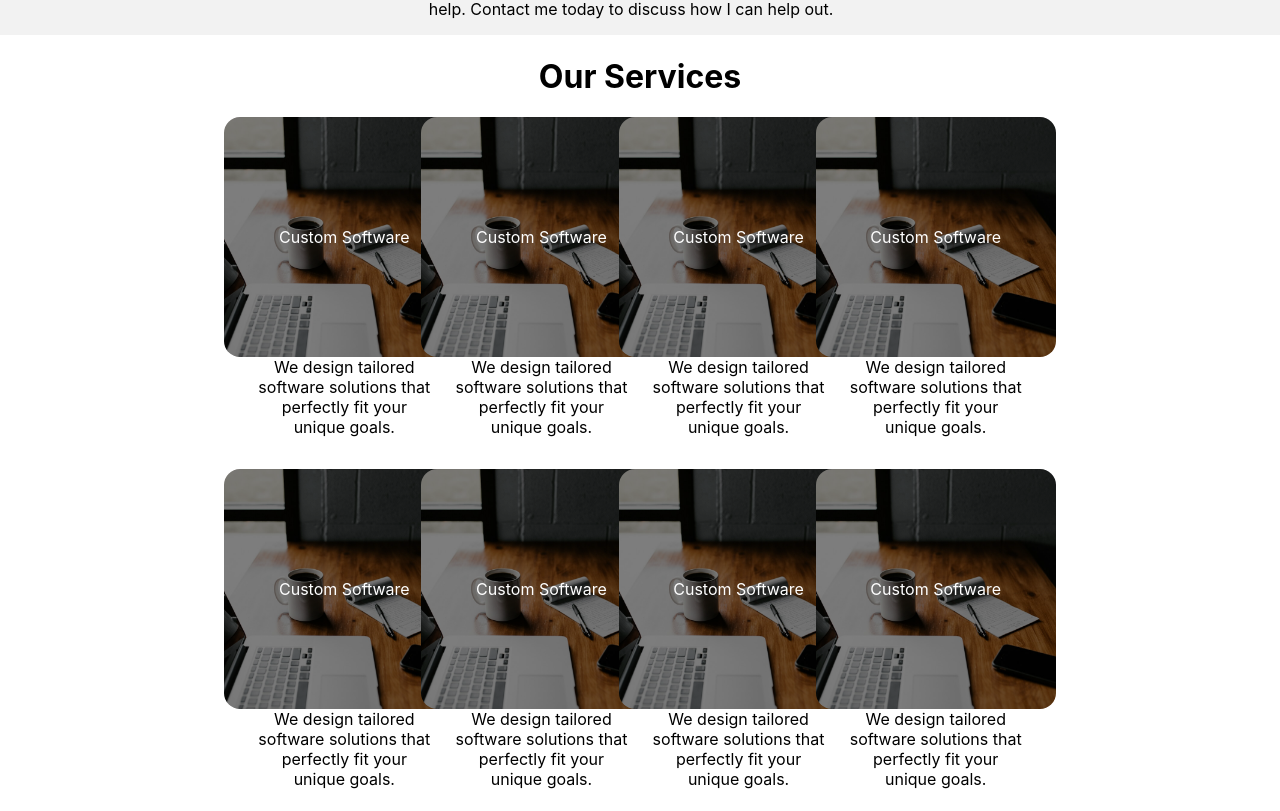
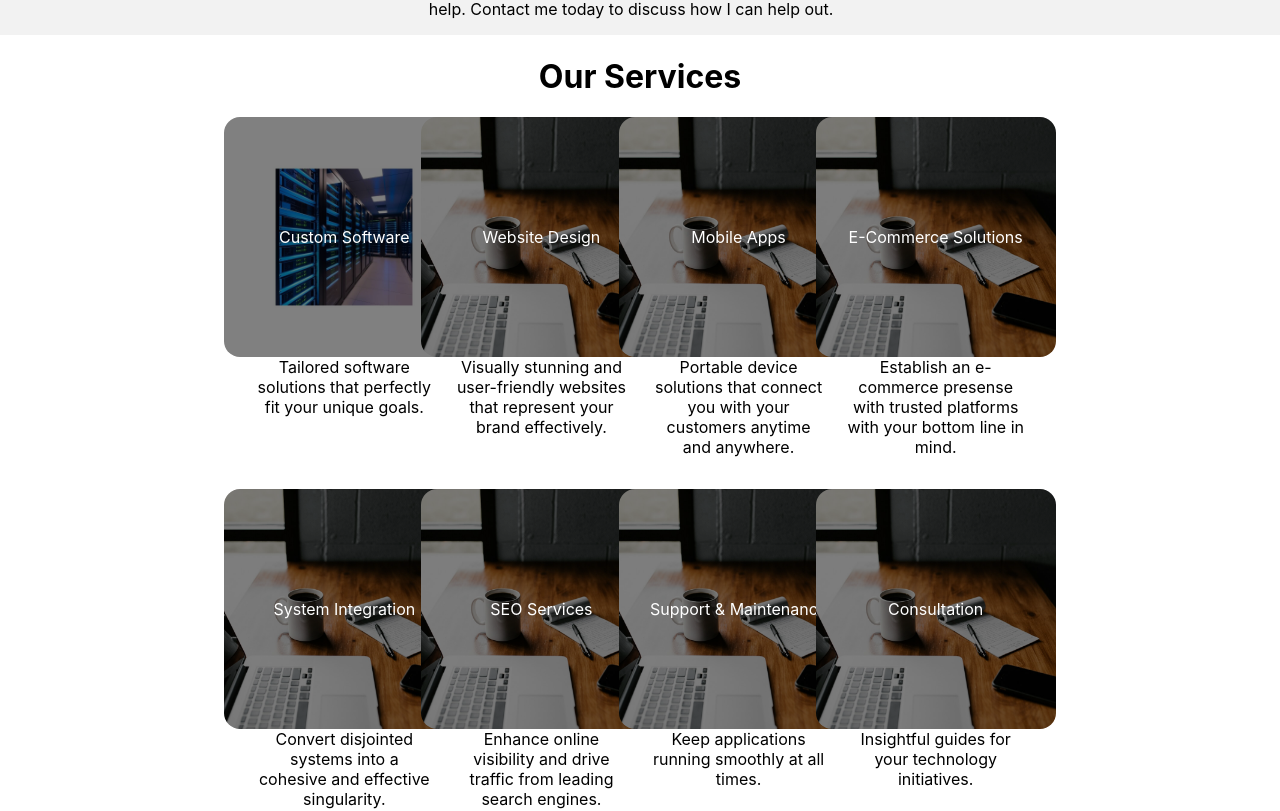
Before and after one commit to FoxOkami/acutefox, a React (Create React App) app: page / in a window 1280 px wide. Shown: the part 1682-2493 px from the top of the page. Built offline with nearby package versions, Linux system fonts and the light colour scheme.

Commit message:
Added custom software image and updated all services descriptions

```diff
--- a/src/App.js
+++ b/src/App.js
@@ -51,63 +51,62 @@ function App() {
         <div className='cards-container'>
           <div className='card'>
             <div className='card-title'>
-              <img className='card-title-image' src='work_image.jpg' />
+              <img className='card-title-image' src='custom_software.jpg' />
               <div className='card-title-text'>Custom Software</div>
             </div>
-            <div className='card-description'>We design tailored software solutions that perfectly fit your unique goals.</div>
+            <div className='card-description'>Tailored software solutions that perfectly fit your unique goals.</div>
           </div>
           <div className='card'>
             <div className='card-title'>
               <img className='card-title-image' src='work_image.jpg' />
-              <div className='card-title-text'>Custom Software</div>
+              <div className='card-title-text'>Website Design</div>
             </div>
-            <div className='card-description'>We design tailored software solutions that perfectly fit your unique goals.</div>
+            <div className='card-description'>Visually stunning and user-friendly websites that represent your brand effectively.</div>
           </div>
           <div className='card'>
             <div className='card-title'>
               <img className='card-title-image' src='work_image.jpg' />
-              <div className='card-title-text'>Custom Software</div>
+              <div className='card-title-text'>Mobile Apps</div>
             </div>
-            <div className='card-description'>We design tailored software solutions that perfectly fit your unique goals.</div>
+            <div className='card-description'>Portable device solutions that connect you with your customers anytime and anywhere.</div>
           </div>
           <div className='card'>
             <div className='card-title'>
               <img className='card-title-image' src='work_image.jpg' />
-              <div className='card-title-text'>Custom Software</div>
+              <div className='card-title-text'>E-Commerce Solutions</div>
             </div>
-            <div className='card-description'>We design tailored software solutions that perfectly fit your unique goals.</div>
+            <div className='card-description'>Establish an e-commerce presense with trusted platforms with your bottom line in mind.</div>
           </div>
           <div className='card'>
             <div className='card-title'>
               <img className='card-title-image' src='work_image.jpg' />
-              <div className='card-title-text'>Custom Software</div>
+              <div className='card-title-text'>System Integration</div>
             </div>
-            <div className='card-description'>We design tailored software solutions that perfectly fit your unique goals.</div>
+            <div className='card-description'>Convert disjointed systems into a cohesive and effective singularity.</div>
           </div>
           <div className='card'>
             <div className='card-title'>
               <img className='card-title-image' src='work_image.jpg' />
-              <div className='card-title-text'>Custom Software</div>
+              <div className='card-title-text'>SEO Services</div>
             </div>
-            <div className='card-description'>We design tailored software solutions that perfectly fit your unique goals.</div>
+            <div className='card-description'>Enhance online visibility and drive traffic from leading search engines.</div>
           </div>
           <div className='card'>
             <div className='card-title'>
               <img className='card-title-image' src='work_image.jpg' />
-              <div className='card-title-text'>Custom Software</div>
+              <div className='card-title-text'>Support & Maintenance</div>
             </div>
-            <div className='card-description'>We design tailored software solutions that perfectly fit your unique goals.</div>
+            <div className='card-description'>Keep applications running smoothly at all times.</div>
           </div>
           <div className='card'>
             <div className='card-title'>
               <img className='card-title-image' src='work_image.jpg' />
-              <div className='card-title-text'>Custom Software</div>
+              <div className='card-title-text'>Consultation</div>
             </div>
-            <div className='card-description'>We design tailored software solutions that perfectly fit your unique goals.</div>
+            <div className='card-description'>Insightful guides for your technology initiatives.</div>
           </div>
         </div>
       </div>
-      {/* <div className='cityscape-image'></div> */}
       <div id='contact' className='section-a lightgray-background'>
         <h1>Get in Touch</h1>
         <form className='contact-form'>
```
Also changed, not shown: public/custom_software.jpg (added).
